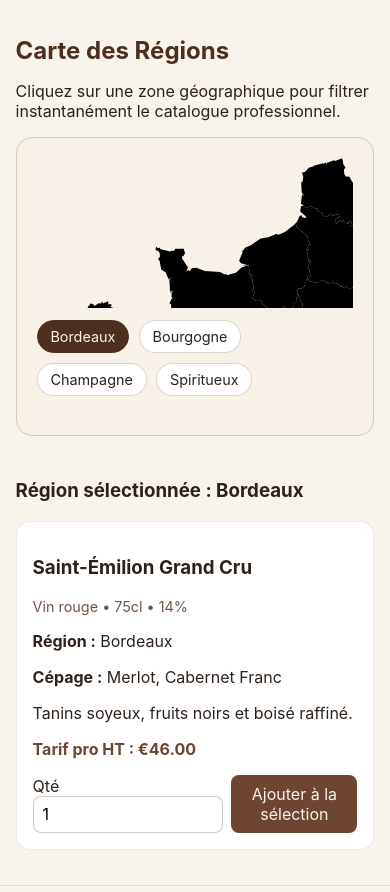
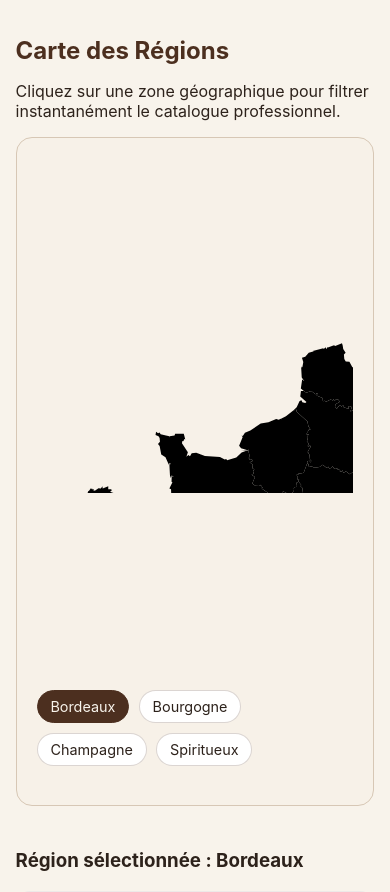
Before and after one commit to lepaincbon/la_vingtaine, a PHP site: page /carte.php in a window 390 px wide. Shown: the part 195-1087 px from the top of the page. Run offline with PHP 8.4, Linux system fonts and the light colour scheme.

Commit message:
style: enlarge France map container and preserve responsive proportions
Co-authored-by: aider (azure/gpt-5.3-codex) <aider@aider.chat>

```diff
--- a/assets/css/style.css
+++ b/assets/css/style.css
@@ -200,14 +200,18 @@ a {
 }
 
 .map-object-wrap {
-  max-width: 700px;
+  max-width: 800px;
   width: 100%;
   margin: 0 auto;
+  min-height: 520px;
+  display: flex;
+  align-items: center;
+  justify-content: center;
 }
 
 #france-map-inline {
   width: 100%;
-  max-width: 700px;
+  max-width: 800px;
   margin: 0 auto;
   display: block;
 }
@@ -215,7 +219,7 @@ a {
 #france-map-inline svg,
 #france-map-svg {
   width: 100%;
-  max-width: 700px;
+  max-width: 800px;
   height: auto;
   display: block;
   margin: 0 auto;
@@ -498,4 +502,8 @@ button:disabled {
   #france-map-svg {
     max-width: 100%;
   }
+
+  .map-object-wrap {
+    min-height: 360px;
+  }
 }
--- a/carte.php
+++ b/carte.php
@@ -323,12 +323,14 @@ if (is_file($svgPath) && is_readable($svgPath)) {
     svgRoot.style.height = 'auto';
     svgRoot.style.display = 'block';
     svgRoot.style.margin = '0 auto';
+    svgRoot.style.maxWidth = '800px';
 
     if (inlineMap) {
       inlineMap.style.display = 'flex';
       inlineMap.style.justifyContent = 'center';
       inlineMap.style.alignItems = 'center';
       inlineMap.style.width = '100%';
+      inlineMap.style.minHeight = '520px';
     }
 
     const style = document.createElementNS('http://www.w3.org/2000/svg', 'style');
```
